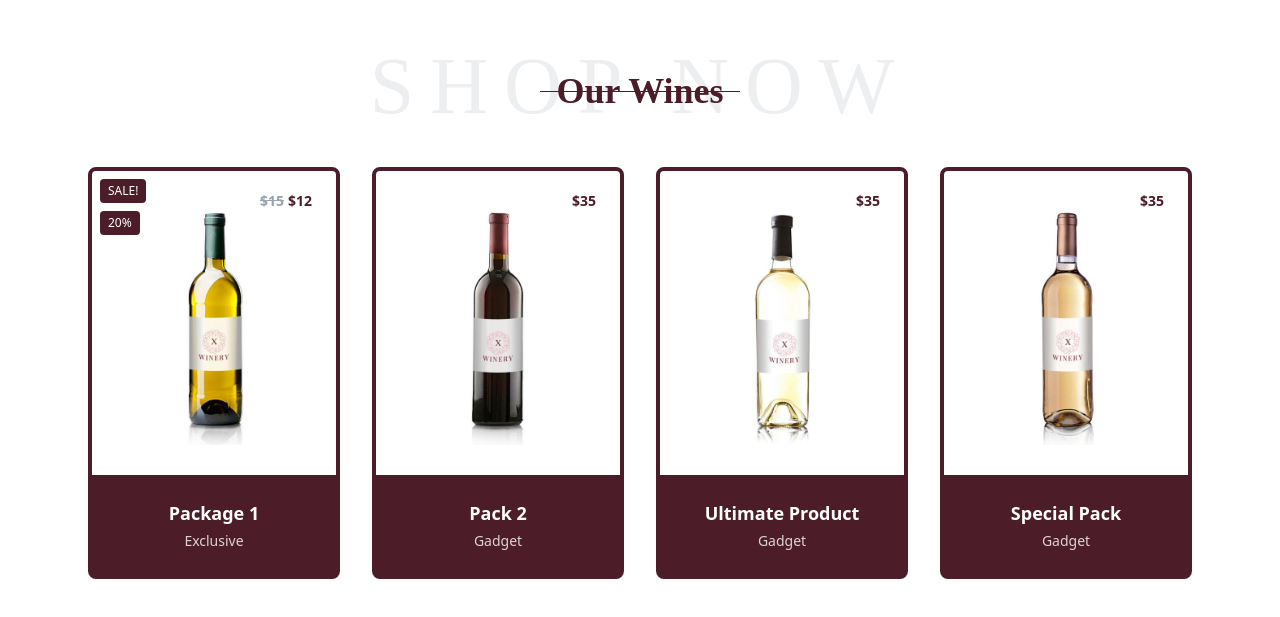
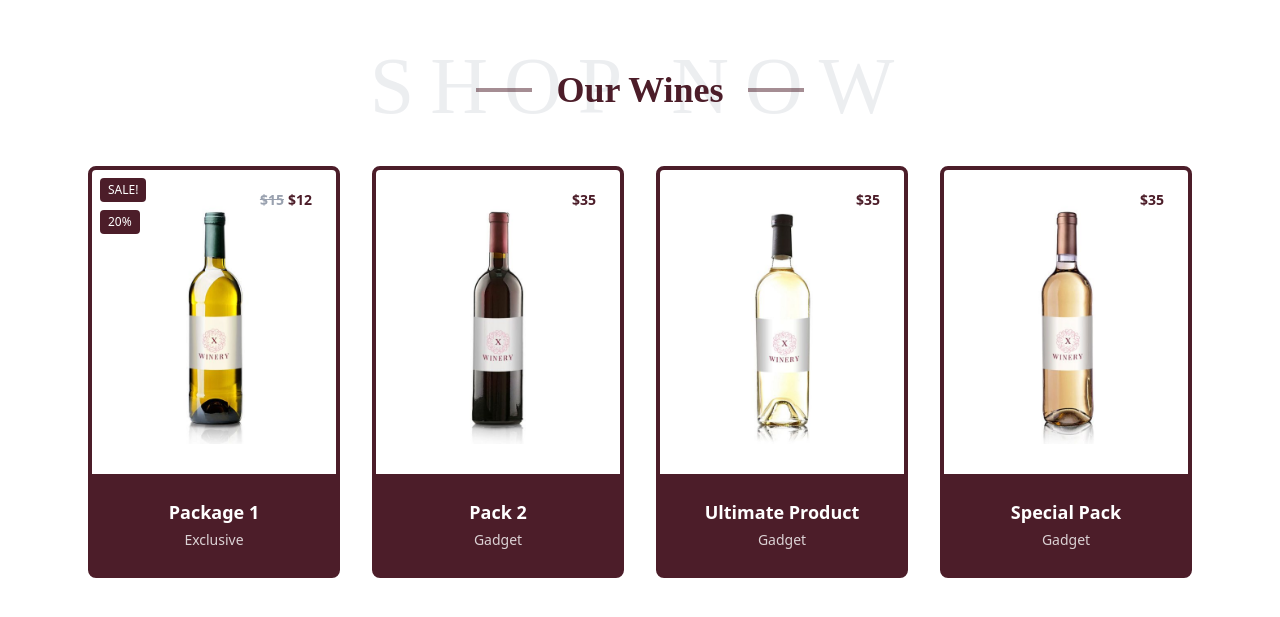
Before and after one commit to laksamba/winery, a React (Vite) app: page / in a window 1280 px wide. Shown: the part 1118-1735 px from the top of the page. Built offline with nearby package versions, Linux system fonts and the light colour scheme.

Commit message:
fixed line

```diff
--- a/src/Pages/Wineshop.jsx
+++ b/src/Pages/Wineshop.jsx
@@ -10,8 +10,11 @@ export default function WineShop() {
       </h2>
 
       <h3 className="text-4xl font-bold text-[#4c1d29] -mt-14 mb-14 relative">
-        <span className="bg-transparent px-6 relative z-10 font-[cursive]">Our Wines</span>
-        <span className="absolute left-1/2 top-1/2 w-[200px] h-[1px] bg-[#4c1d29] -translate-x-1/2"></span>
+        <div className="flex justify-center items-center">
+            <hr  className="border-2 w-14 border-[#4c1d29]/50"/>
+            <span className="bg-transparent px-6 relative z-10 font-[cursive]">Our Wines</span>
+            <hr  className="border-2 w-14 border-[#4c1d29]/50"/>
+        </div>
       </h3>
 
       <div className="grid grid-cols-1 sm:grid-cols-2 lg:grid-cols-4 gap-8 max-w-6xl mx-auto px-6">
```
